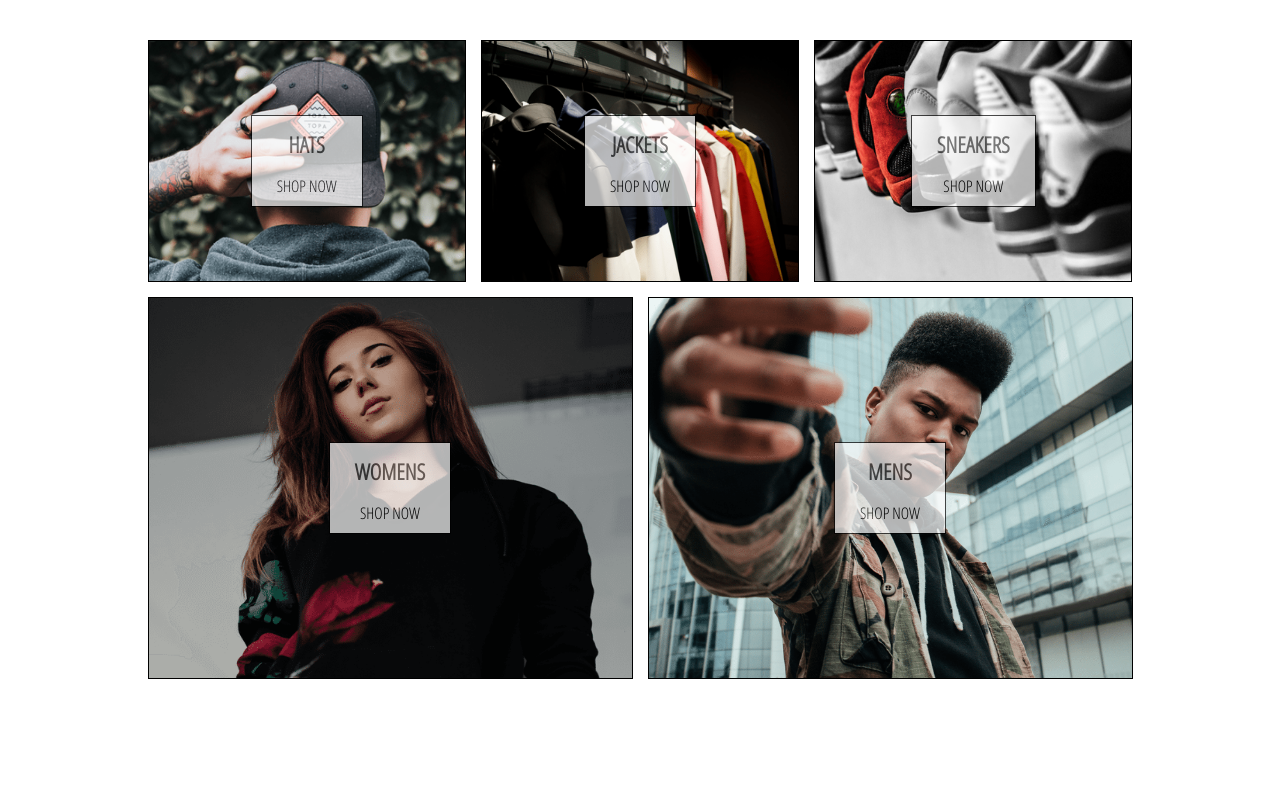
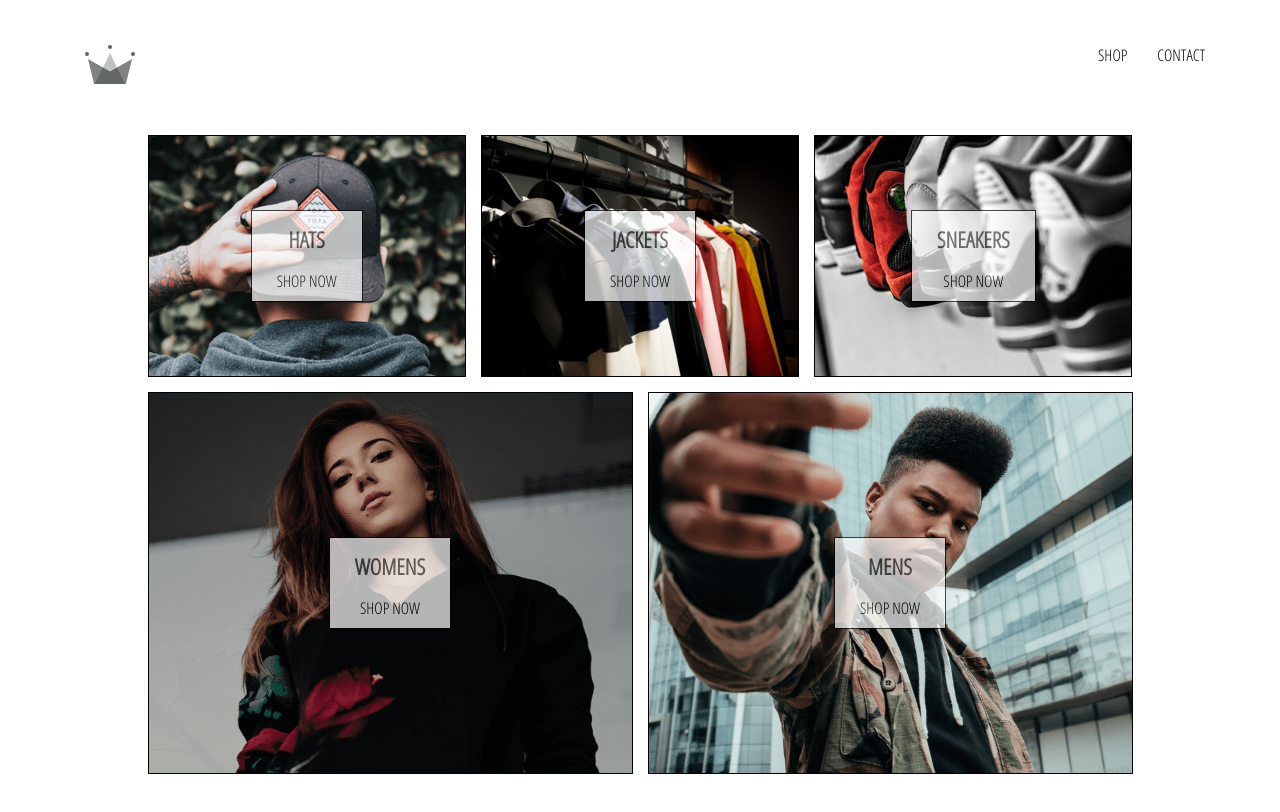
Before and after one commit to alexx-v/crown-clothing-1, a React (Create React App) app: page / in a window 1280 px wide. Shown: the top 812 px of the page. Built offline with nearby package versions, Linux system fonts and the light colour scheme.

Commit message:
+header and header navigation

```diff
--- a/src/App.css
+++ b/src/App.css
@@ -2,3 +2,8 @@
 	padding: 20px 60px;
 	font-family: 'Open Sans Condensed', sans-serif;
 }
+
+a {
+	text-decoration: none;
+	color: #000;
+}
--- a/src/App.js
+++ b/src/App.js
@@ -5,6 +5,7 @@
 
 import HomePage from './pages/homepage/homepage';
 import ShopPage from './pages/shop/shop';
+import Header from './components/header/header';
 
 const HatsPage = () => (
 	<div>
@@ -15,6 +16,7 @@
 function App() {
 	return (
 		<div>
+			<Header />
 			<Switch>
 				<Route exact path='/' component={HomePage} />
 				<Route path='/shop' component={ShopPage} />
--- /dev/null
+++ b/src/components/header/header.js
@@ -0,0 +1,24 @@
+import React from 'react';
+import { Link } from 'react-router-dom';
+
+import { ReactComponent as Logo } from '../../assets/crown.svg';
+
+import './header.scss';
+
+const Header = () => (
+	<div className='header'>
+		<Link className='logo-container' to='/'>
+			<Logo className='logo' />
+		</Link>
+		<div className='options'>
+			<Link className='option' to='shop'>
+				SHOP
+			</Link>
+			<Link className='option' to='shop'>
+				CONTACT
+			</Link>
+		</div>
+	</div>
+);
+
+export default Header;
--- /dev/null
+++ b/src/components/header/header.scss
@@ -0,0 +1,25 @@
+.header {
+	height: 70px;
+	width: 100%;
+	display: flex;
+	justify-content: space-between;
+	margin-bottom: 25px;
+
+	.logo-container {
+		height: 100%;
+		width: 70px;
+		padding: 25px;
+	}
+
+	.options {
+		width: 50%;
+		height: 100%;
+		display: flex;
+		align-items: center;
+		justify-content: flex-end;
+
+		.option {
+			padding: 10px 15px;
+		}
+	}
+}
```
Also changed, not shown: src/assets/crown.svg (added).
